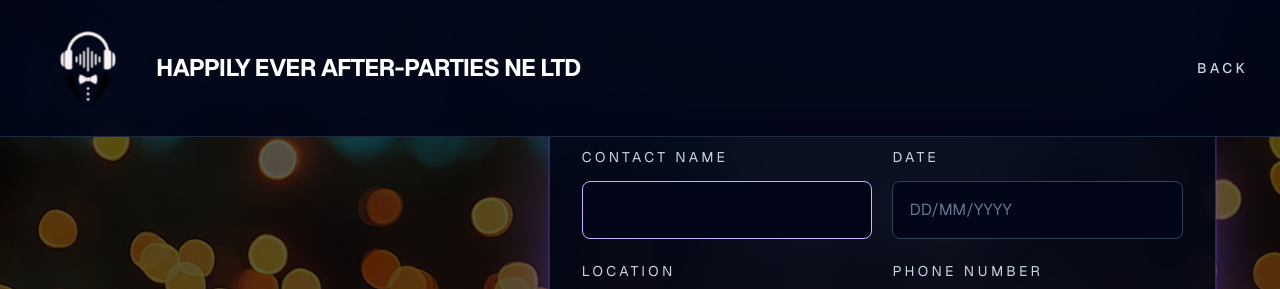
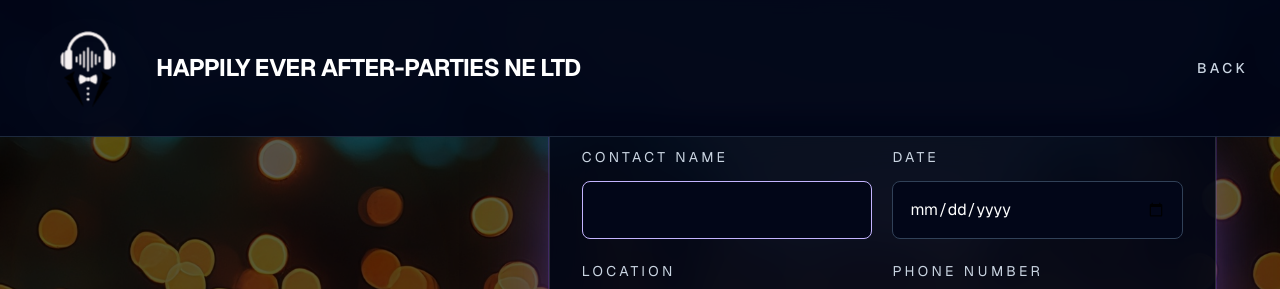
Before and after one commit to heaparties-ne/heaparties, a Next.js app: page /enquire in a window 1280 px wide. Shown: the top 289 px of the page. Built offline with nearby package versions, Linux system fonts and the light colour scheme.

Commit message:
Fix enquiry date picker

```diff
--- a/app/enquire/page.tsx
+++ b/app/enquire/page.tsx
@@ -2,7 +2,7 @@
 
 import Image from "next/image";
 import Link from "next/link";
-import { useState } from "react";
+import { useRef, useState } from "react";
 import BrandLogo from "../../components/BrandLogo";
 
 declare global {
@@ -20,19 +20,16 @@ const initialForm = {
   customerMatchConsent: false,
 };
 
-function formatDateInput(value: string) {
-  const digits = value.replace(/\D/g, "").slice(0, 8);
-  const day = digits.slice(0, 2);
-  const month = digits.slice(2, 4);
-  const year = digits.slice(4, 8);
-
-  if (digits.length <= 2) return day;
-  if (digits.length <= 4) return `${day}/${month}`;
-  return `${day}/${month}/${year}`;
+function getTodayIsoDate() {
+  const today = new Date();
+  const timezoneOffset = today.getTimezoneOffset() * 60_000;
+  return new Date(today.getTime() - timezoneOffset).toISOString().slice(0, 10);
 }
 
 export default function EnquirePage() {
+  const dateInputRef = useRef<HTMLInputElement>(null);
   const [form, setForm] = useState(initialForm);
+  const [today] = useState(getTodayIsoDate);
   const [status, setStatus] = useState<"idle" | "sending" | "sent" | "error">("idle");
   const [message, setMessage] = useState("");
 
@@ -128,12 +125,13 @@ export default function EnquirePage() {
               <label className="block text-slate-300">
                 <span className="text-sm uppercase tracking-[0.24em]">Date</span>
                 <input
-                  type="text"
-                  inputMode="numeric"
-                  placeholder="DD/MM/YYYY"
+                  ref={dateInputRef}
+                  type="date"
+                  min={today}
                   value={form.date}
-                  onChange={(event) => updateField("date", formatDateInput(event.target.value))}
-                  className="mt-3 w-full rounded-lg border border-slate-700 bg-slate-950 px-4 py-4 text-white outline-none transition placeholder:text-slate-500 focus:border-violet-300"
+                  onClick={() => dateInputRef.current?.showPicker?.()}
+                  onChange={(event) => updateField("date", event.target.value)}
+                  className="mt-3 w-full cursor-pointer rounded-lg border border-slate-700 bg-slate-950 px-4 py-4 text-white outline-none transition focus:border-violet-300"
                 />
               </label>
 
--- a/app/layout.tsx
+++ b/app/layout.tsx
@@ -102,7 +102,7 @@ export default function RootLayout({
 }>) {
   return (
     <html
-      lang="en"
+      lang="en-GB"
       className={`${geistSans.variable} ${geistMono.variable} h-full antialiased`}
     >
       <head>
```
